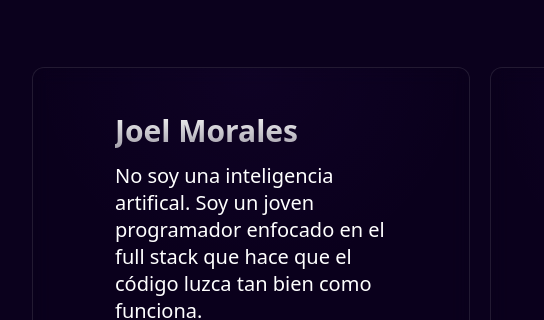
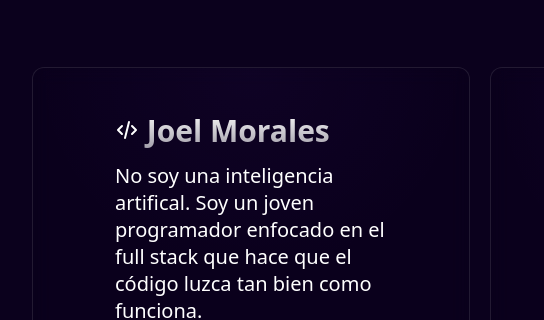
Before and after one commit to JoelEMorales/Portafolio, a website: page index.html in a window 1280 px wide. Both pictures are taken after a click on the link "Inicio". Shown: the part 954-1274 px from the top of the page, 165-709 px from the left. Drawn offline with Linux system fonts and the light colour scheme.

Commit message:
cambio de icono <li> a svg en seccion inicio

```diff
--- a/index.html
+++ b/index.html
@@ -63,7 +63,14 @@
 
         <div class="presentation-card grid-card-blur effect__reveal" id="description-element1">
           <div class="text">
-            <h2><i class="fa-solid fa-code fa-2xs" style="color: #ffffff;"></i> Joel Morales</h2>
+            <h2><svg xmlns="http://www.w3.org/2000/svg" width="24" height="24" viewBox="0 0 24 24" fill="none"
+                stroke="currentColor" stroke-width="2" stroke-linecap="round" stroke-linejoin="round"
+                class="icon icon-tabler icons-tabler-outline icon-tabler-code">
+                <path stroke="none" d="M0 0h24v24H0z" fill="none" />
+                <path d="M7 8l-4 4l4 4" />
+                <path d="M17 8l4 4l-4 4" />
+                <path d="M14 4l-4 16" />
+              </svg> Joel Morales</h2>
             <p>No soy una inteligencia artifical. Soy un joven programador enfocado en el full stack que hace que el
               código luzca tan bien como funciona.</p>
           </div>
```
